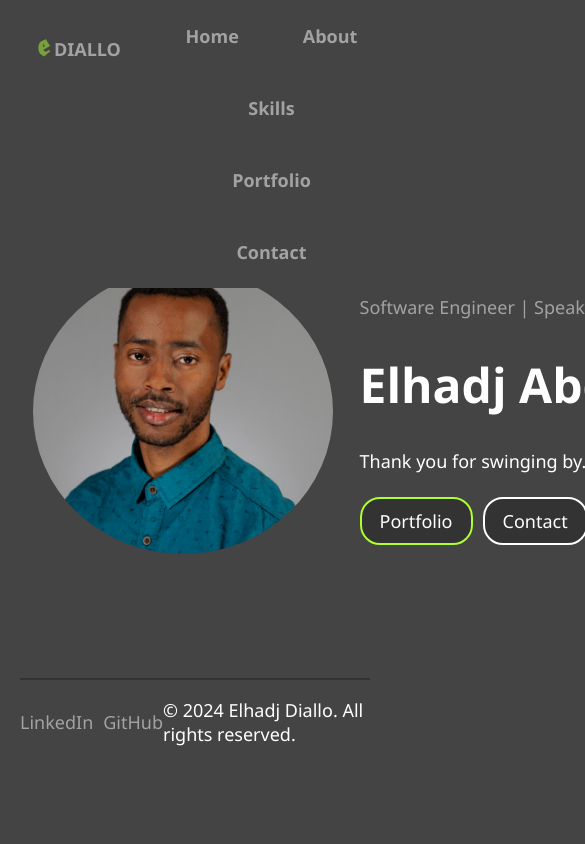
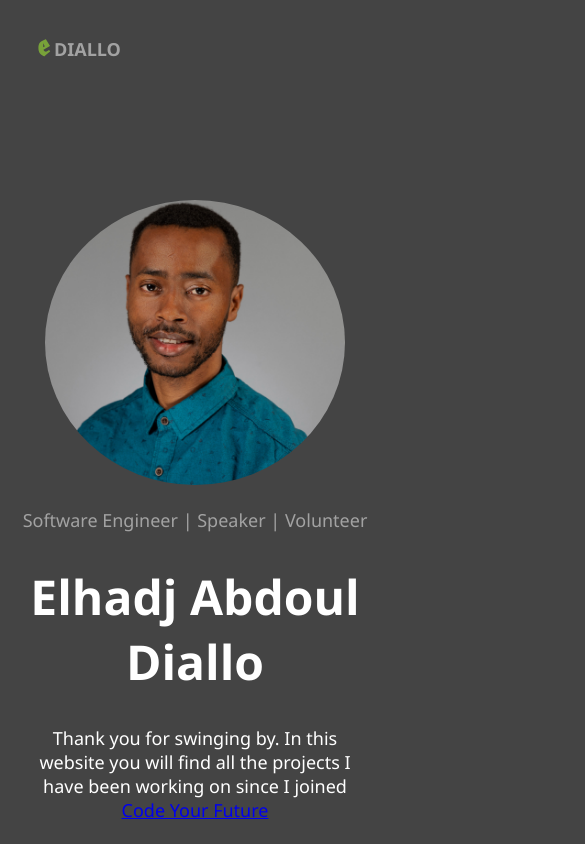
Before and after one commit to eediallo/eediallo.github.io, a React (Create React App) app in the folder my-portfolio/: page / in a window 390 px wide. Shown: the top 844 px of the page, 585 px wide, since content can reach past the window. Built offline with nearby package versions, Linux system fonts and the light colour scheme.

Commit message:
updates height on page main

```diff
--- a/my-portfolio/src/App.css
+++ b/my-portfolio/src/App.css
@@ -300,6 +300,12 @@ footer {
   cursor: pointer;
 }
 
+@media screen and (max-width: 1024px){
+  .main-home{
+    height: 900px;
+    margin: 50px 0;
+  }
+}
 
 @media (max-width: 600px) {
   .itd-grid-list {
@@ -317,6 +323,28 @@ footer {
     width: 100%;
   }
 
+
+  .main-home{
+    display: block;
+    max-width: 100%;
+    text-align: center;
+  }
+
+  .profile-picture{
+
+    height: auto;
+  }
+  .nav-right{
+    display: none;
+  }
+
+  footer{
+    display: block;
+  }
+
+  .social{
+    display: none;
+  }
 }
 
 @media (min-width: 601px) and (max-width: 768px) {
```
